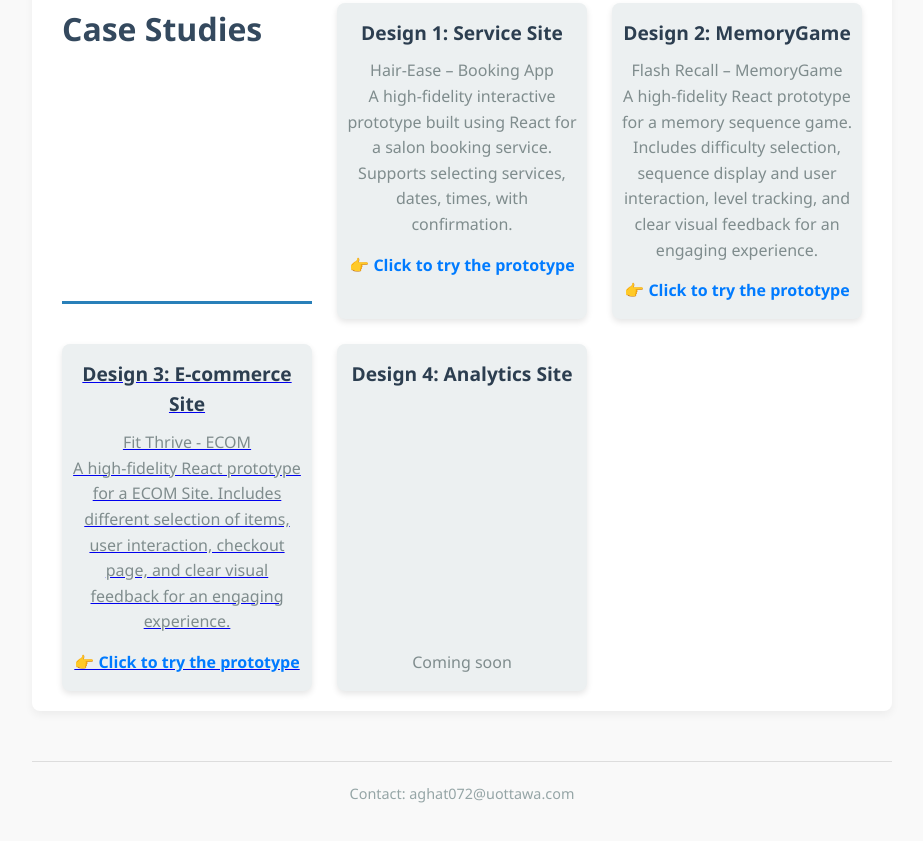
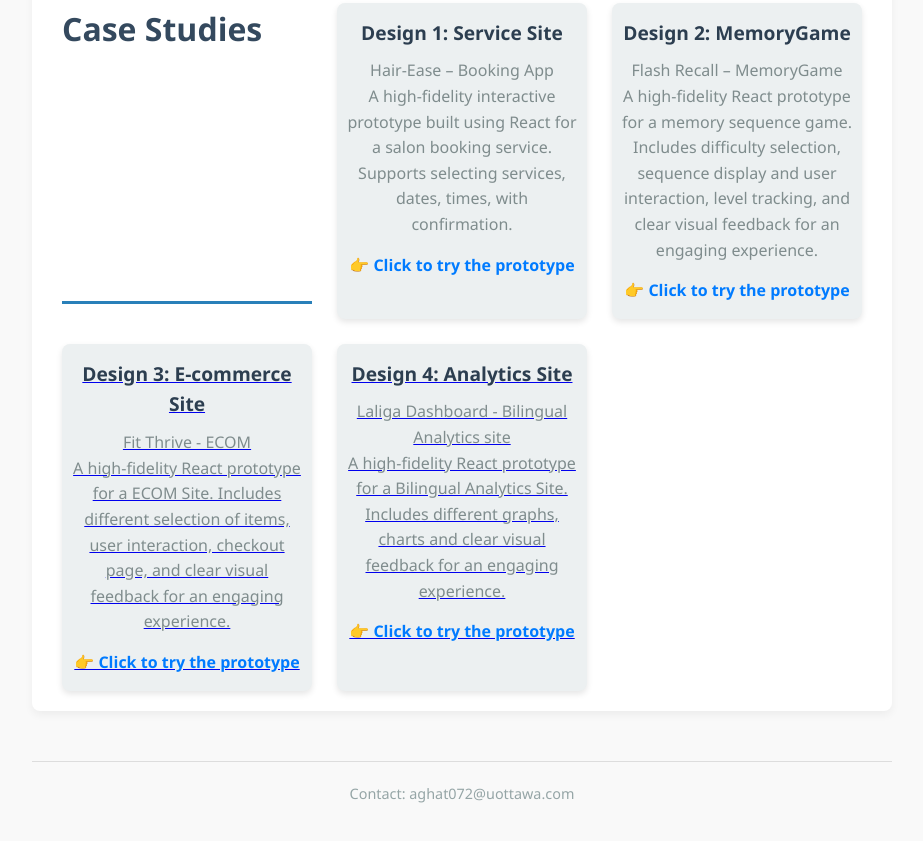
Before and after one commit to Adrian-Ghattas/Adrian-Ghattas.github.io, a plain HTML site: page index.html in a window 1280 px wide. Shown: the part 919-1760 px from the top of the page, without its empty margins (178-1101 px from the left). Drawn offline with Linux system fonts and the light colour scheme.

Commit message:
Update index.html

```diff
--- a/index.html
+++ b/index.html
@@ -77,8 +77,13 @@
   </div>
 
   <div class="case-study">
+    <a href="https://fitthrive.netlify.app/;">
     <h3>Design 4: Analytics Site</h3>
-    <p>Coming soon</p>
+    <p>Laliga Dashboard - Bilingual Analytics site<br />
+        A high-fidelity React prototype for a Bilingual Analytics Site. Includes different graphs, charts and clear visual feedback for an engaging experience.
+      </p>
+      <p style="font-weight: bold; color: #007BFF;">👉 Click to try the prototype</p>
+    </a>
   </div>
 </section>
 
```
